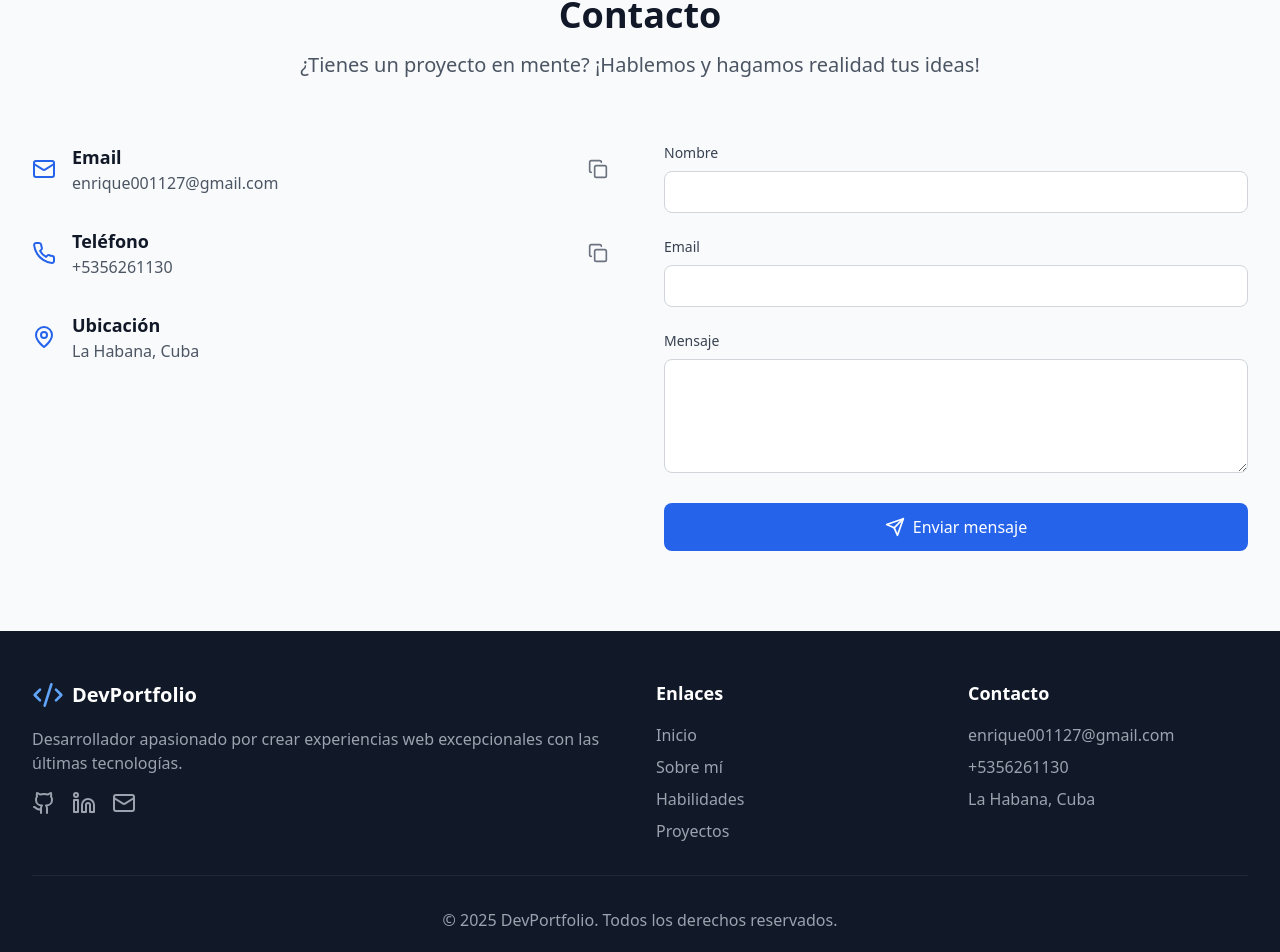
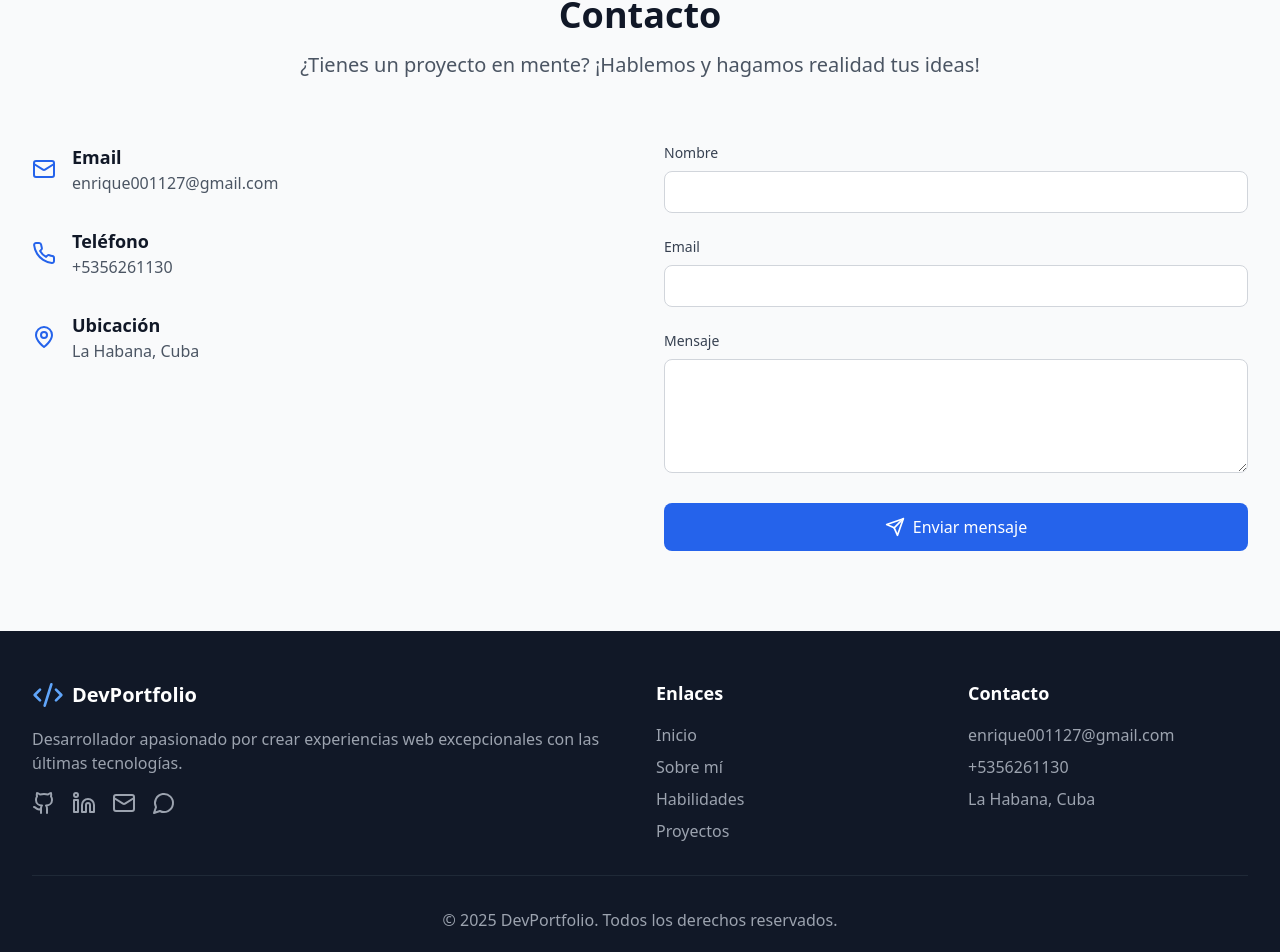
Before and after one commit to Enrique001127/portafolio, a React (Vite) app: page / in a window 1280 px wide. Shown: the part 3745-4697 px from the top of the page. Built offline with nearby package versions, Linux system fonts and the light colour scheme.

Commit message:
Actualizar contacto con hover y agregar WhatsApp

```diff
--- a/src/components/Contact.tsx
+++ b/src/components/Contact.tsx
@@ -5,6 +5,7 @@ import { useApp } from '../contexts/AppContext';
 const Contact = () => {
   const { t } = useApp();
   const [copiedField, setCopiedField] = useState<string | null>(null);
+  const [hoveredField, setHoveredField] = useState<string | null>(null);
   const [formData, setFormData] = useState({
     name: '',
     email: '',
@@ -50,7 +51,11 @@ const Contact = () => {
 
         <div className="grid md:grid-cols-2 gap-12">
           <div className="space-y-8">
-            <div className="flex items-center justify-between">
+            <div
+              className="relative"
+              onMouseEnter={() => setHoveredField('email')}
+              onMouseLeave={() => setHoveredField(null)}
+            >
               <div className="flex items-center space-x-4">
                 <Mail className="h-6 w-6 text-blue-600" />
                 <div>
@@ -58,19 +63,25 @@ const Contact = () => {
                   <p className="text-gray-600 dark:text-gray-300">enrique001127@gmail.com</p>
                 </div>
               </div>
+              {(hoveredField === 'email' || copiedField === 'email') && (
                 <button
                   onClick={() => copyToClipboard('enrique001127@gmail.com', 'email')}
-                className="p-2 text-gray-500 hover:text-blue-600 transition-colors"
+                  className="absolute right-0 top-1/2 transform -translate-y-1/2 p-2 text-gray-500 hover:text-blue-600 transition-colors bg-white dark:bg-gray-800 rounded-full shadow-md"
                   title="Copiar email"
                 >
                   {copiedField === 'email' ? (
-                  <Check className="h-5 w-5 text-green-600" />
+                    <Check className="h-4 w-4 text-green-600" />
                   ) : (
-                  <Copy className="h-5 w-5" />
+                    <Copy className="h-4 w-4" />
                   )}
                 </button>
+              )}
             </div>
-            <div className="flex items-center justify-between">
+            <div
+              className="relative"
+              onMouseEnter={() => setHoveredField('phone')}
+              onMouseLeave={() => setHoveredField(null)}
+            >
               <div className="flex items-center space-x-4">
                 <Phone className="h-6 w-6 text-blue-600" />
                 <div>
@@ -78,17 +89,19 @@ const Contact = () => {
                   <p className="text-gray-600 dark:text-gray-300">+5356261130</p>
                 </div>
               </div>
+              {(hoveredField === 'phone' || copiedField === 'phone') && (
                 <button
                   onClick={() => copyToClipboard('+5356261130', 'phone')}
-                className="p-2 text-gray-500 hover:text-blue-600 transition-colors"
+                  className="absolute right-0 top-1/2 transform -translate-y-1/2 p-2 text-gray-500 hover:text-blue-600 transition-colors bg-white dark:bg-gray-800 rounded-full shadow-md"
                   title="Copiar teléfono"
                 >
                   {copiedField === 'phone' ? (
-                  <Check className="h-5 w-5 text-green-600" />
+                    <Check className="h-4 w-4 text-green-600" />
                   ) : (
-                  <Copy className="h-5 w-5" />
+                    <Copy className="h-4 w-4" />
                   )}
                 </button>
+              )}
             </div>
             <div className="flex items-center space-x-4">
               <MapPin className="h-6 w-6 text-blue-600" />
--- a/src/components/Footer.tsx
+++ b/src/components/Footer.tsx
@@ -1,5 +1,5 @@
 import React from 'react';
-import { Code2, Github, Linkedin, Mail } from 'lucide-react';
+import { Code2, Github, Linkedin, Mail, MessageCircle } from 'lucide-react';
 import { useApp } from '../contexts/AppContext';
 
 const Footer = () => {
@@ -26,6 +26,9 @@ const Footer = () => {
               </a>
               <a href="mailto:enrique001127@gmail.com" className="text-gray-400 hover:text-blue-400 transition-colors">
                 <Mail className="h-6 w-6" />
+              </a>
+              <a href="https://wa.me/5356261130" target="_blank" rel="noopener noreferrer" className="text-gray-400 hover:text-green-400 transition-colors">
+                <MessageCircle className="h-6 w-6" />
               </a>
             </div>
           </div>
```
Lines whose indentation alone changed are shown as unchanged.
